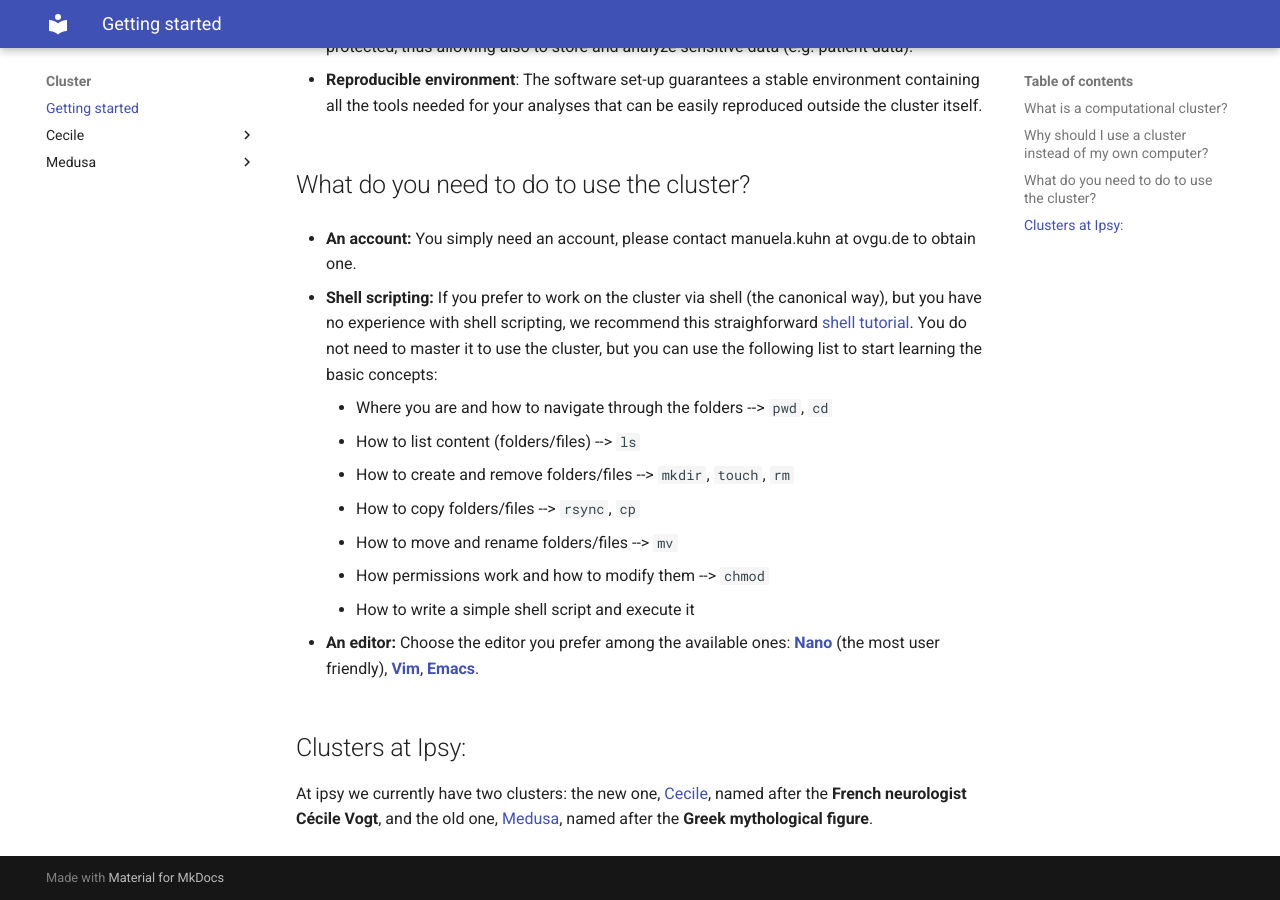
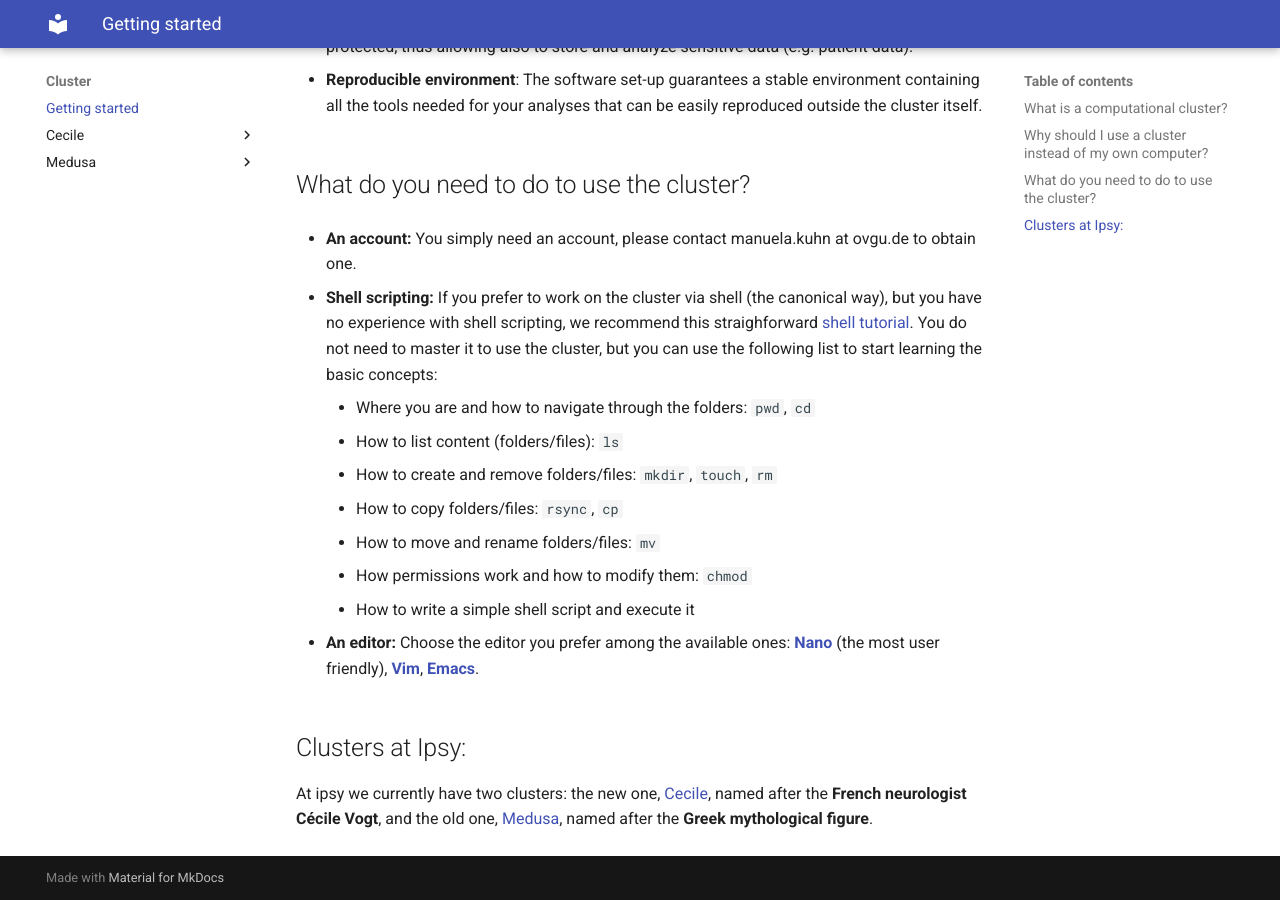
Before and after one commit to pvavra/temp-ipsy, an MkDocs documentation site: the page built from docs/cluster/index.md, in a window 1280 px wide and 900 px high, scrolled down 1258 px. Built offline with MkDocs 1.6.1 and Material for MkDocs 9.7.7, drawn with Linux system fonts in a browser that asks for light colours.

```diff
--- a/docs/cluster/index.md
+++ b/docs/cluster/index.md
@@ -25,12 +25,12 @@ A computational cluster is a collection of interconnected computers (see image b
 
 - **Shell scripting:** If you prefer to work on the cluster via shell (the canonical way), but you have no experience with shell scripting, we recommend this straighforward [shell tutorial](https://swcarpentry.github.io/shell-novice/). You do not need to master it to use the cluster, but you can use the following list to start learning the basic concepts:
 
-    -  Where you are and how to navigate through the folders --> `pwd`, `cd`
-    -  How to list content (folders/files) --> `ls`
-    -  How to create and remove folders/files --> `mkdir`, `touch`, `rm`
-    -  How to copy folders/files --> `rsync`, `cp`
-    -  How to move and rename folders/files --> `mv`
-    -  How permissions work and how to modify them --> `chmod`
+    -  Where you are and how to navigate through the folders: `pwd`, `cd`
+    -  How to list content (folders/files): `ls`
+    -  How to create and remove folders/files: `mkdir`, `touch`, `rm`
+    -  How to copy folders/files: `rsync`, `cp`
+    -  How to move and rename folders/files: `mv`
+    -  How permissions work and how to modify them: `chmod`
     -  How to write a simple shell script and execute it</b>
 
 
```
